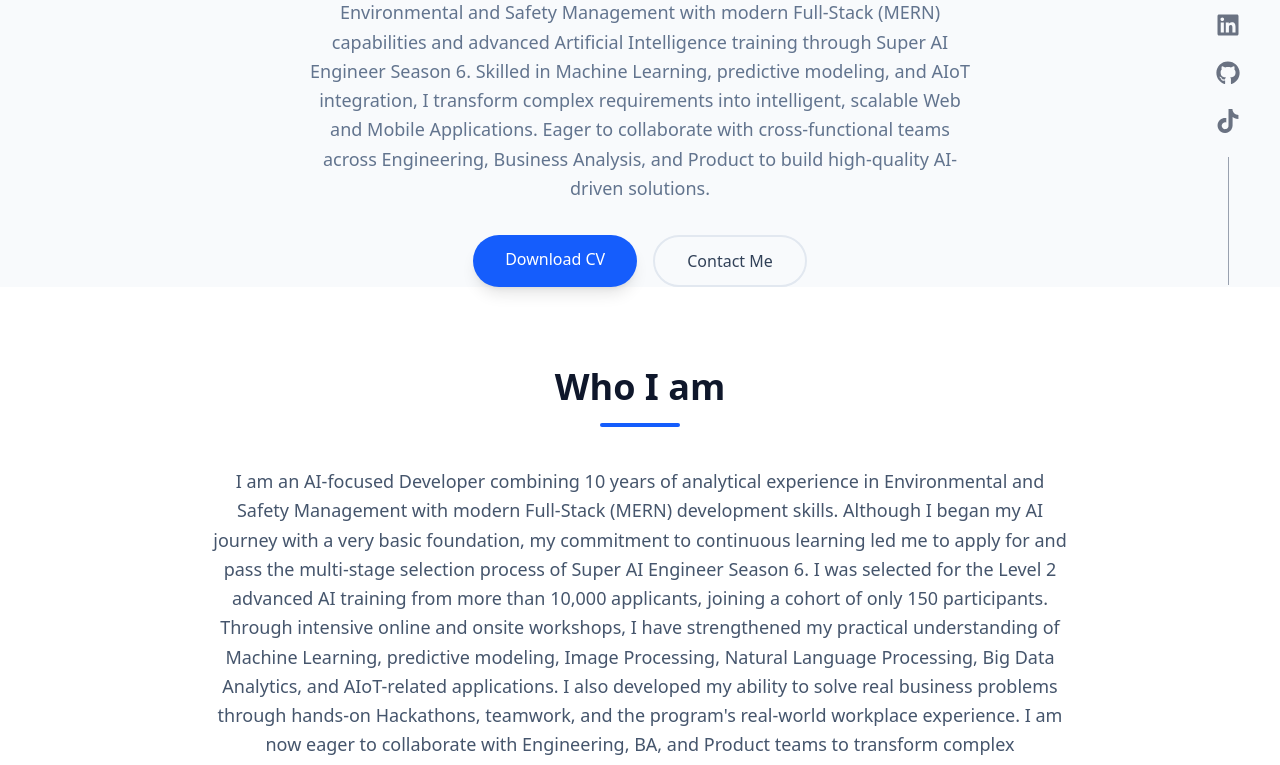
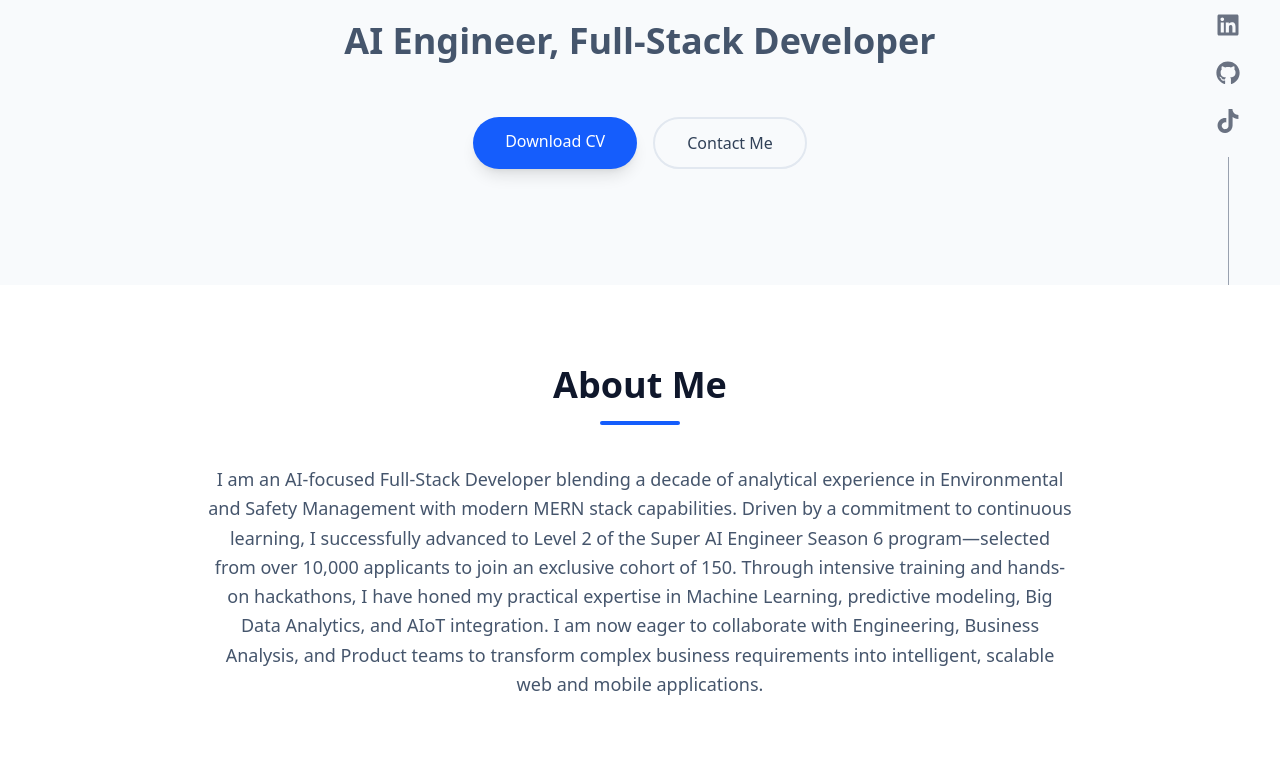
Before and after one commit to natee-s/my-portfolio, a React (Vite) app: page / in a window 1280 px wide. Shown: the part 515-1280 px from the top of the page. Built offline with nearby package versions, Linux system fonts and the light colour scheme.

Commit message:
edit about me section

```diff
--- a/src/data/portfolio.js
+++ b/src/data/portfolio.js
@@ -1,17 +1,18 @@
 // ใช้ ES6 Export เพื่อนำไปใช้ในไฟล์อื่น
+const aboutMeText =
+  "I am an AI-focused Full-Stack Developer blending a decade of analytical experience in Environmental and Safety Management with modern MERN stack capabilities. Driven by a commitment to continuous learning, I successfully advanced to Level 2 of the Super AI Engineer Season 6 program—selected from over 10,000 applicants to join an exclusive cohort of 150. Through intensive training and hands-on hackathons, I have honed my practical expertise in Machine Learning, predictive modeling, Big Data Analytics, and AIoT integration. I am now eager to collaborate with Engineering, Business Analysis, and Product teams to transform complex business requirements into intelligent, scalable web and mobile applications.";
+
 export const profileData = {
   name: "Natee Siriudom",
-  role: "Full Stack Developer",
+  role: "AI Engineer, Full-Stack Developer",
   profileImage: "/image/img1.jpg",
-  description:
-    "Forward-thinking AI Developer combining 10 years of analytical experience in Environmental and Safety Management with modern Full-Stack (MERN) capabilities and advanced Artificial Intelligence training through Super AI Engineer Season 6. Skilled in Machine Learning, predictive modeling, and AIoT integration, I transform complex requirements into intelligent, scalable Web and Mobile Applications. Eager to collaborate with cross-functional teams across Engineering, Business Analysis, and Product to build high-quality AI-driven solutions.",
   resumeUrl:
     "https://drive.google.com/file/d/1RreMrBPUI7Lw0wsFE43ElBFP2c-OPs3d/view?usp=sharing",
 };
 
 export const aboutData = {
-  title: "Who I am",
-  bio: "I am an AI-focused Developer combining 10 years of analytical experience in Environmental and Safety Management with modern Full-Stack (MERN) development skills. Although I began my AI journey with a very basic foundation, my commitment to continuous learning led me to apply for and pass the multi-stage selection process of Super AI Engineer Season 6. I was selected for the Level 2 advanced AI training from more than 10,000 applicants, joining a cohort of only 150 participants. Through intensive online and onsite workshops, I have strengthened my practical understanding of Machine Learning, predictive modeling, Image Processing, Natural Language Processing, Big Data Analytics, and AIoT-related applications. I also developed my ability to solve real business problems through hands-on Hackathons, teamwork, and the program's real-world workplace experience. I am now eager to collaborate with Engineering, BA, and Product teams to transform complex requirements into scalable, high-quality AI-driven Web and Mobile Applications.",
+  title: "About Me",
+  bio: aboutMeText,
 };
 
 export const navigationLinks = [
```
